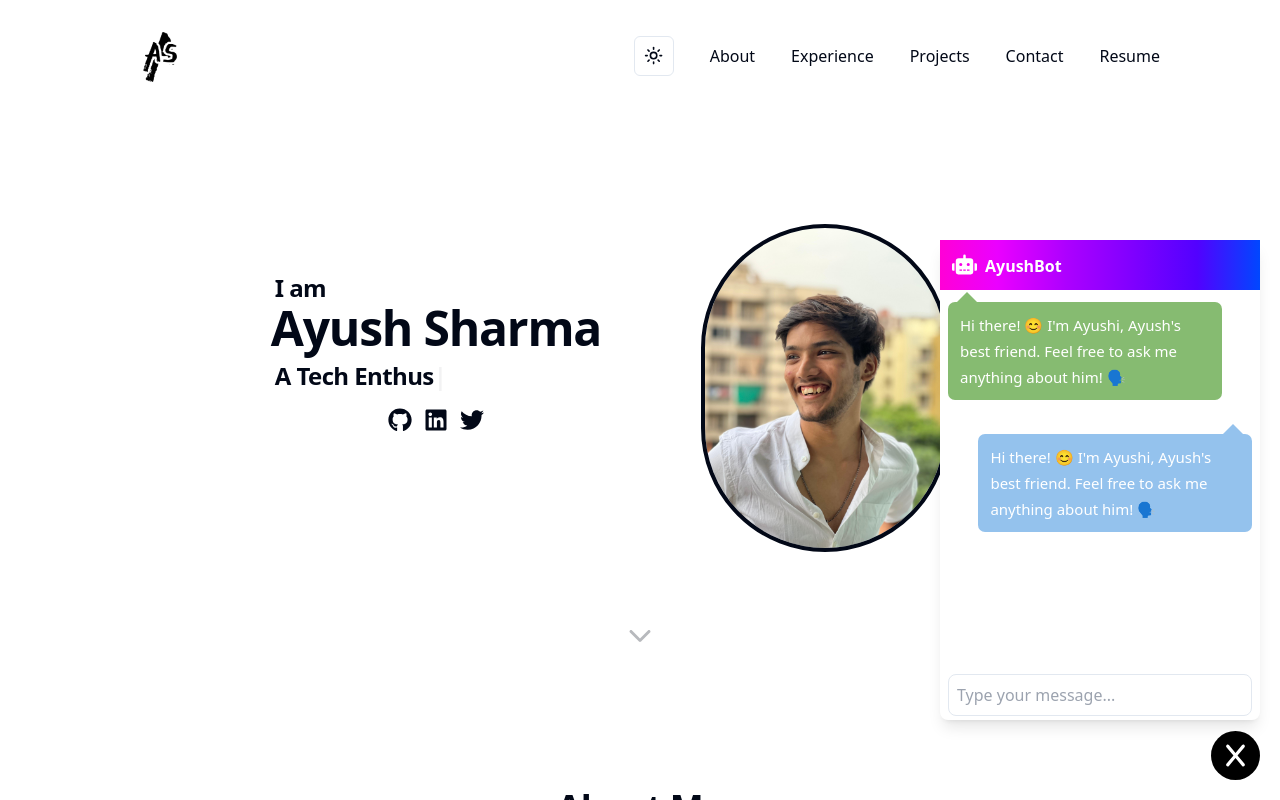
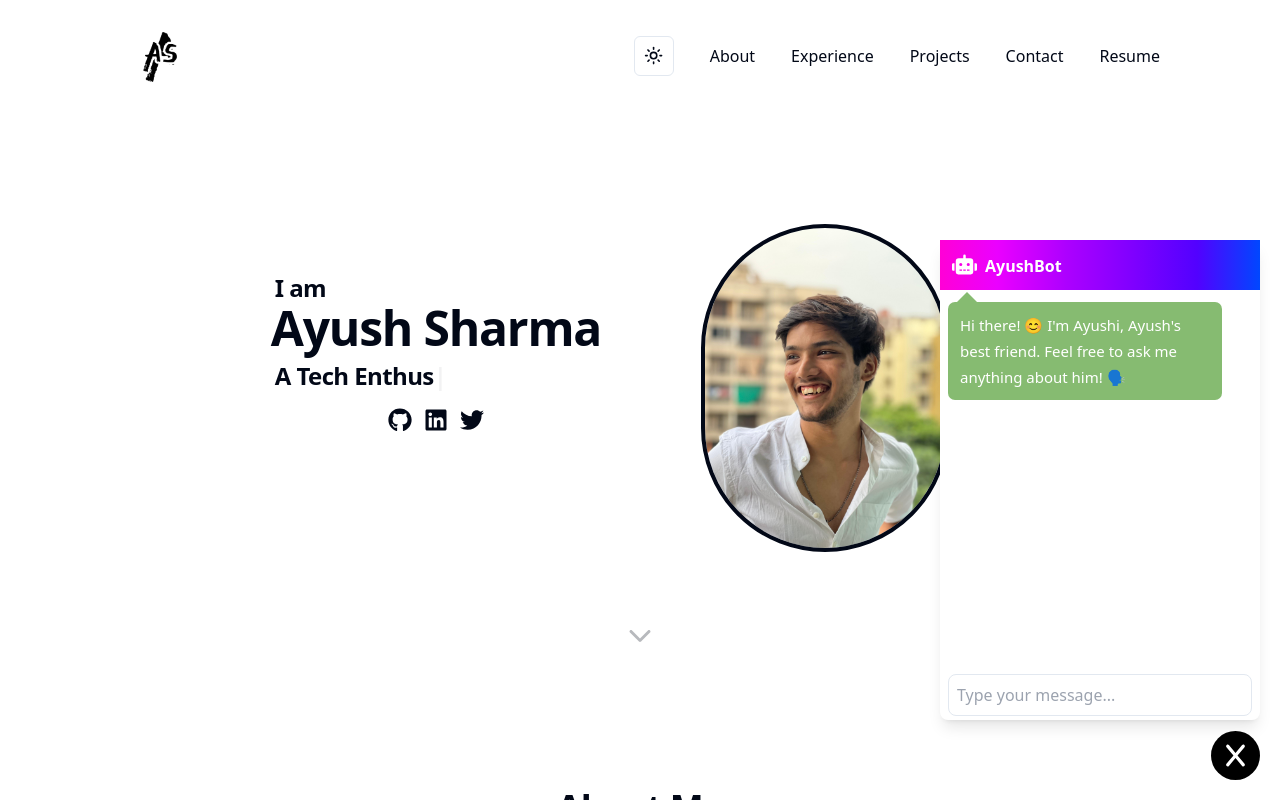
Before and after one commit to ayush3160/portfolio, a React (Vite) app: page / in a window 1280 px wide. Both pictures are taken after a click on the element 1235 px from the left and 755 px from the top of the page. Shown: the top 800 px of the page. Built offline with nearby package versions, Linux system fonts and the light colour scheme.

Commit message:
integrated chatbot with backend

```diff
--- a/src/components/ChatBot.tsx
+++ b/src/components/ChatBot.tsx
@@ -1,10 +1,61 @@
-import { useState } from "react";
+import { KeyboardEvent, useState } from "react";
 import { CiChat2 } from "react-icons/ci";
 import { FaX } from "react-icons/fa6";
 import { FaRobot } from "react-icons/fa";
 
 const ChatBot = () => {
-  const [chatOpen, setChatOpen] = useState(false);
+  const [chatOpen, setChatOpen] = useState<boolean>(false);
+  const [newMessage, setNewMessage] = useState<string>("");
+  const [messages, setMessages] = useState([
+    {
+      message:
+        " Hi there! 😊 I'm Ayushi, Ayush's best friend. Feel free to ask me anything about him! 🗣️",
+      isBot: true,
+    },
+  ]);
+  const [isStreaming, setIsStreaming] = useState(false);
+  const [query, setQuery] = useState("");
+
+  async function handleSubmit() {
+    setMessages((messages) => [...messages, { message: query, isBot: false }]);
+    setQuery("");
+
+    const stream = await fetch("http://localhost:3000/query", {
+      method: "POST",
+      body: JSON.stringify({
+        message: query,
+      }),
+      headers: {
+        "Content-Type": "application/json",
+      },
+    });
+
+    setIsStreaming((isStreaming) => !isStreaming);
+
+    const reader = stream?.body?.getReader();
+    const decoder = new TextDecoder();
+
+    let accumulatedMessage = "";
+    while (true) {
+      const { done, value } = reader
+        ? await reader.read()
+        : { done: true, value: undefined };
+
+      if (done) {
+        setIsStreaming((isStreaming) => !isStreaming);
+        setMessages((messages) => [
+          ...messages,
+          { message: accumulatedMessage, isBot: true },
+        ]);
+        setNewMessage("");
+        break;
+      }
+
+      const decodedChunk = decoder.decode(value, { stream: true });
+      accumulatedMessage += decodedChunk;
+      setNewMessage(accumulatedMessage);
+    }
+  }
 
   return (
     <div>
@@ -12,7 +63,7 @@ const ChatBot = () => {
         <div className="fixed bottom-20 right-5 z-50 rounded-lg">
           <div
             id="chat-screen"
-            className="mt-3 w-80 bg-white rounded-lg shadow-lg"
+            className="mt-3 w-80 bg-white rounded-lg shadow-lg overlay-auto"
             style={{ height: "30rem" }}
           >
             <div
@@ -25,25 +76,49 @@ const ChatBot = () => {
               <FaRobot size={25} color="white" />
               <span className="text-white font-bold ml-2 mt-0.5">AyushBot</span>
             </div>
-            <div className="p-2" style={{ height: "80%" }}>
-              <div className="mt-1 message my-message float-left">
-                <p>
-                  Hi there! 😊 I'm Ayushi, Ayush's best friend. Feel free to ask
-                  me anything about him! 🗣️
-                </p>
-              </div>
-              <div className="mt-1 message other-message float-right">
-                <p>
-                  Hi there! 😊 I'm Ayushi, Ayush's best friend. Feel free to ask
-                  me anything about him! 🗣️
-                </p>
-              </div>
+            <div
+              className="p-2"
+              style={{
+                height: "80%",
+                overflowY: "auto",
+                overflowX: "hidden",
+                wordWrap: "break-word",
+              }}
+            >
+              {messages.map((message) => {
+                return (
+                  <div
+                    className={`mt-1 message  ${
+                      message.isBot
+                        ? "my-message float-left"
+                        : "other-message float-right"
+                    }`}
+                  >
+                    <p>{message.message}</p>
+                  </div>
+                );
+              })}
+
+              {isStreaming && (
+                <div className="mt-1 message my-message float-left">
+                  <p id="newMessage">{newMessage}</p>
+                </div>
+              )}
             </div>
             <div className="px-2">
               <input
                 type="text"
                 placeholder="Type your message..."
+                value={query}
                 className="w-full p-2 border rounded-lg focus:outline-none"
+                onChange={(e) => {
+                  setQuery(e.target.value);
+                }}
+                onKeyDown={(event: KeyboardEvent<HTMLInputElement>) => {
+                  if (event.keyCode === 13) {
+                    handleSubmit();
+                  }
+                }}
               />
             </div>
           </div>
```
